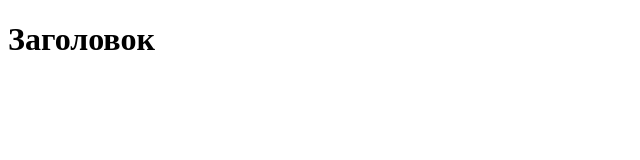
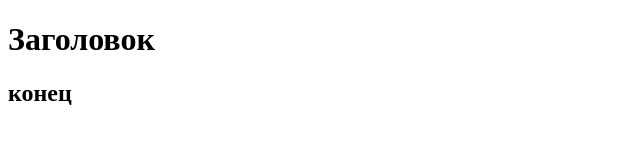
Before and after one commit to BigBro111/HW_WD, a plain HTML site: page index.html in a window 1280 px wide. Shown: the whole page, without its empty margins (0-640 px from the left). Drawn offline with Linux system fonts and the light colour scheme.

Commit message:
новый текст

```diff
--- a/index.html
+++ b/index.html
@@ -7,5 +7,6 @@
 </head>
 <body>
     <h1>Заголовок</h1>
+    <h2> конец </h2>
 </body>
 </html>
```
